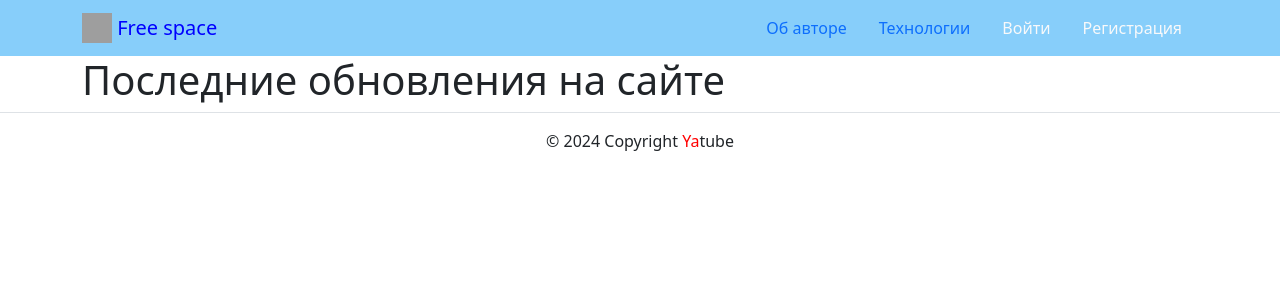
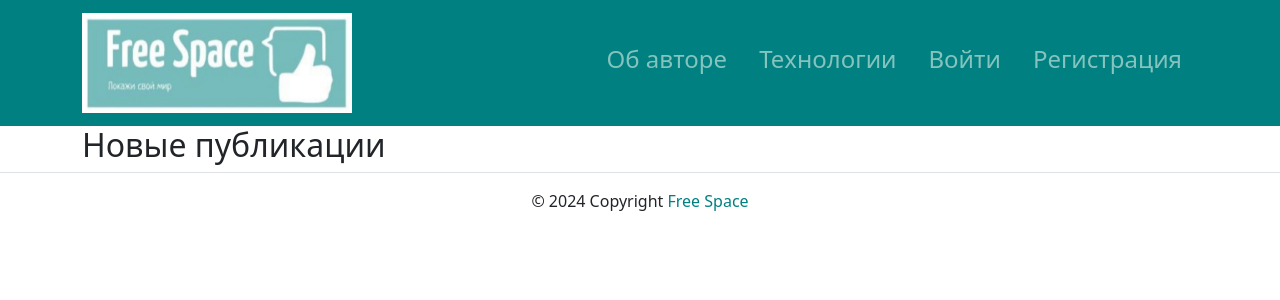
Before and after one commit to VeraUrsul/free_space_project, a Django app: page / in a window 1280 px wide. Shown: the top 300 px of the page. Run offline with Django 3.2, Linux system fonts and the light colour scheme; data that the repository does not hold is empty; parts of the project's set-up code (start-up, migrations or seed data) failed here and were passed over; some libraries are stand-ins or nearby versions; grey boxes are pictures that could not be loaded.

Commit message:
Статика и бутстрап работают

```diff
--- a/free_space/templates/includes/footer.html
+++ b/free_space/templates/includes/footer.html
@@ -1 +1 @@
-<p>© {{ year }} Copyright <span style="color:red">Ya</span>tube</p>
+<p>© {{ year }} Copyright <span style="color:teal">Free Space</span></p>
--- a/free_space/templates/includes/header.html
+++ b/free_space/templates/includes/header.html
@@ -1,58 +1,64 @@
 {% load static %}
 {% with request.resolver_match.view_name as view_name %}
-  <nav class="navbar navbar-light" style="background-color: lightskyblue">
+  <nav class="navbar navbar-light" style="background-color: teal">
     <div class="container">
       <a class="navbar-brand" href="{% url 'posts:index' %}">
-        <img src="{% static 'img/logo.png' %}" width="30" height="30"
+        <img src="{% static 'img/logo.png' %}" width="270" height="100"
           class="d-inline-block align-top" alt="">
-        <span style="color:blue">Free space</span>
       </a>
       <ul class="nav nav-pills">
         <li class="nav-item">
           <a class="nav-link
             {% if view_name  == 'about:author' %}active{% endif %}"
-              href="{% url 'about:author' %}">Об авторе</a>
+              href="{% url 'about:author' %}">
+              <span style="color:#84C3BE"><h4>Об авторе</h4></span></a>
         </li>
         <li class="nav-item">
           <a class="nav-link {% if view_name  == 'about:tech' %}active
           {% endif %}"
-          href="{% url 'about:tech' %}">Технологии</a>
+          href="{% url 'about:tech' %}">
+          <span style="color:#84C3BE"><h4>Технологии</h4></span></a>
         </li>
         {% if request.user.is_authenticated %}
           <li class="nav-item">
             <a class="nav-link
               {% if view_name  == 'posts:post_create' %}active{% endif %}"
-                href="{% url 'posts:post_create' %}">Новая запись</a>
+                href="{% url 'posts:post_create' %}">
+                <span style="color:#84C3BE"><h4>Новая запись</h4></span></a>
           </li>
           <li class="nav-item">
             <a class="nav-link link-light
               {% if view_name  == 'users:password_change_form' %}active
               {% endif %}"
                 href="{% url 'users:password_change_form' %}">
-                Изменить пароль</a>
+                <span style="color:#84C3BE"><h4>Изменить пароль</h4></span>
+                </a>
           </li>
           <li class="nav-item">
             <a class="nav-link link-light
               {% if view_name  == 'users:logout' %}active{% endif %}"
-                href="{% url 'users:logout' %}">Выйти</a>
+                href="{% url 'users:logout' %}">
+                <span style="color:#84C3BE"><h4>Выйти</h4></span></a>
           </li>
           <li class="nav-item">
             <a class="nav-link link-light
               {% if view_name  == 'posts:profile' %}active
               {% endif %}"
                 href="{% url 'posts:profile' user.username %}">
-                @{{ user.username.get_full_name }}</a>
+                <span style="color:#84C3BE"><h4>@{{ user.username }} </h4></span></a>
           </li>
         {% else %}
           <li class="nav-item">
             <a class="nav-link link-light
               {% if view_name  == 'users:login' %}active{% endif %}"
-                href="{% url 'users:login' %}">Войти</a>
+                href="{% url 'users:login' %}">
+                <span style="color:#84C3BE"><h4>Войти</h4></span></a>
           </li>
           <li class="nav-item">
             <a class="nav-link link-light
               {% if view_name  == 'users:signup' %}active{% endif %}"
-                href="{% url 'users:signup' %}">Регистрация</a>
+                href="{% url 'users:signup' %}">
+                <span style="color:#84C3BE"><h4>Регистрация</h4></span></a>
           </li>
         {% endif %}
       </ul>
--- a/free_space/templates/posts/index.html
+++ b/free_space/templates/posts/index.html
@@ -1,12 +1,12 @@
 {% extends 'base.html' %}
 {% block title %}
-  Последние обновления на сайте
+  Лента новостей
 {% endblock %}
 {% block content %}
   {% load cache %}
   {% cache 20 index_page %}
     <div class="container">
-      <h1>Последние обновления на сайте</h1>
+      <h2>Новые публикации</h2>
       {% include 'posts/includes/switcher.html' with index=True %}
       {% for post in page_obj %}
         {% include 'posts/includes/post_markup.html' %}
```
Also changed, not shown: free_space/free_space/settings.py (+27 -33 lines), requirements.txt (+18 -2 lines), README.md, free_space/free_space.db.sqlite3 (added), free_space/static/img/fav/android-chrome-192x192.png (added), free_space/static/img/fav/android-chrome-256x256.png (added), free_space/static/img/fav/apple-touch-icon.png (added), free_space/static/img/fav/favicon-16x16.png (added), free_space/static/img/fav/favicon-32x32.png (added), free_space/static/img/fav/safari-pinned-tab.svg (added), free_space/static/img/logo.png (added), free_space/static/site-img/coffee.jpg (added), free_space/static/site-img/vega.png (added), 2 other files.
